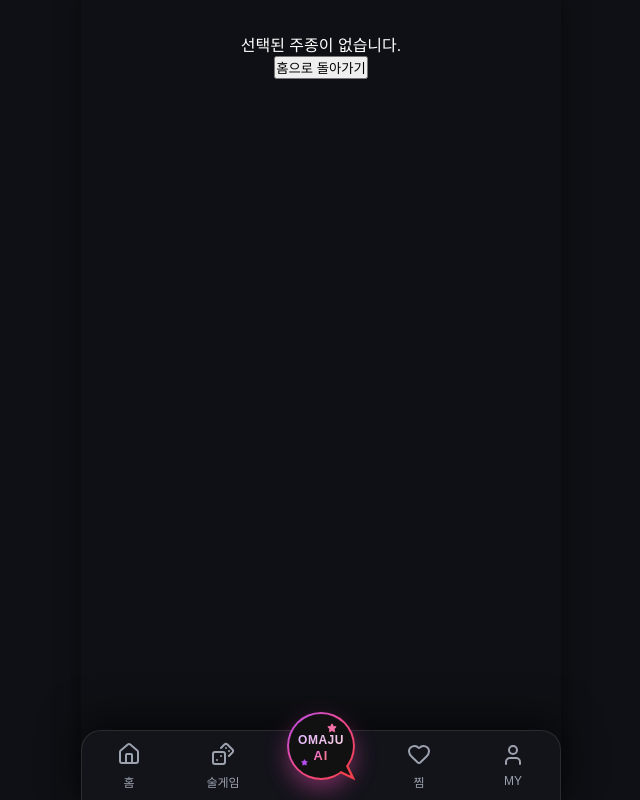
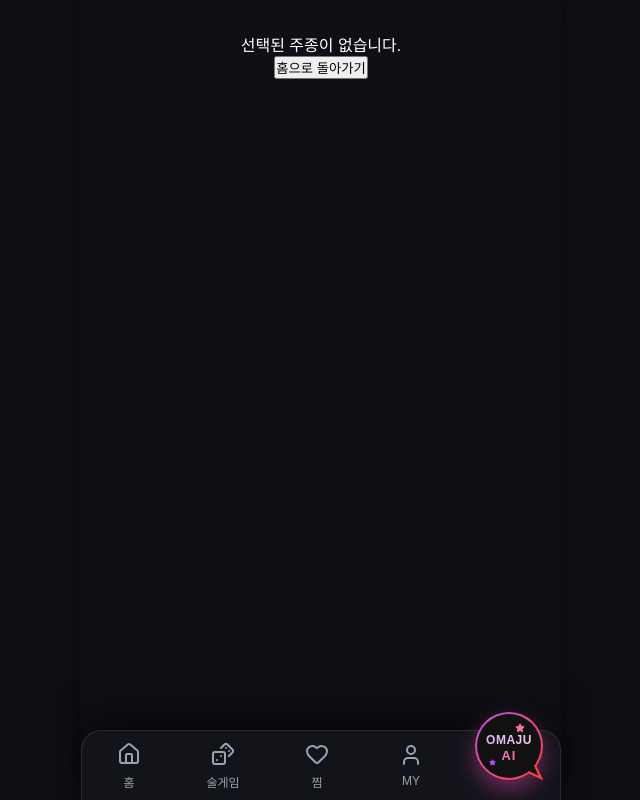
Before and after one commit to duswo78-bot/Omaju, a React (Vite) app: page /recommendation in a window 1280 px wide. Shown: the whole page, without its empty margins (319-959 px from the left). Built offline with nearby package versions, Linux system fonts and the light colour scheme; a web font is replaced by a local one.

Commit message:
style: move OMAJU AI floating button to the far right to prevent overlap with native scroll-to-top browser buttons

```diff
--- a/src/components/BottomNav.jsx
+++ b/src/components/BottomNav.jsx
@@ -15,7 +15,7 @@ export default function BottomNav({ toggleAiChat }) {
 
   return (
     <div className="bottom-nav-container glass-panel">
-      {navItems.slice(0, 2).map((item) => {
+      {navItems.map((item) => {
         const isActive = location.pathname.startsWith(item.path);
         return (
           <button
@@ -30,7 +30,7 @@ export default function BottomNav({ toggleAiChat }) {
         );
       })}
 
-      {/* Central Floating AI Button (Flawless CSS Bubble) */}
+      {/* Floating AI Button at Far Right */}
       <button className="nav-ai-button" onClick={toggleAiChat}>
         <div className="nav-ai-button-inner">
           <div style={{ position: 'absolute', top: '7px', right: '16px' }}>
@@ -45,21 +45,6 @@ export default function BottomNav({ toggleAiChat }) {
           </div>
         </div>
       </button>
-
-      {navItems.slice(2, 4).map((item) => {
-        const isActive = location.pathname.startsWith(item.path);
-        return (
-          <button
-            key={item.id}
-            className={`nav-item ${isActive ? 'active' : ''}`}
-            onClick={() => navigate(item.path)}
-          >
-            <div className="nav-icon">{item.icon}</div>
-            <span className="nav-label">{item.label}</span>
-            {isActive && <div className="active-indicator" />}
-          </button>
-        );
-      })}
     </div>
   );
 }
```
